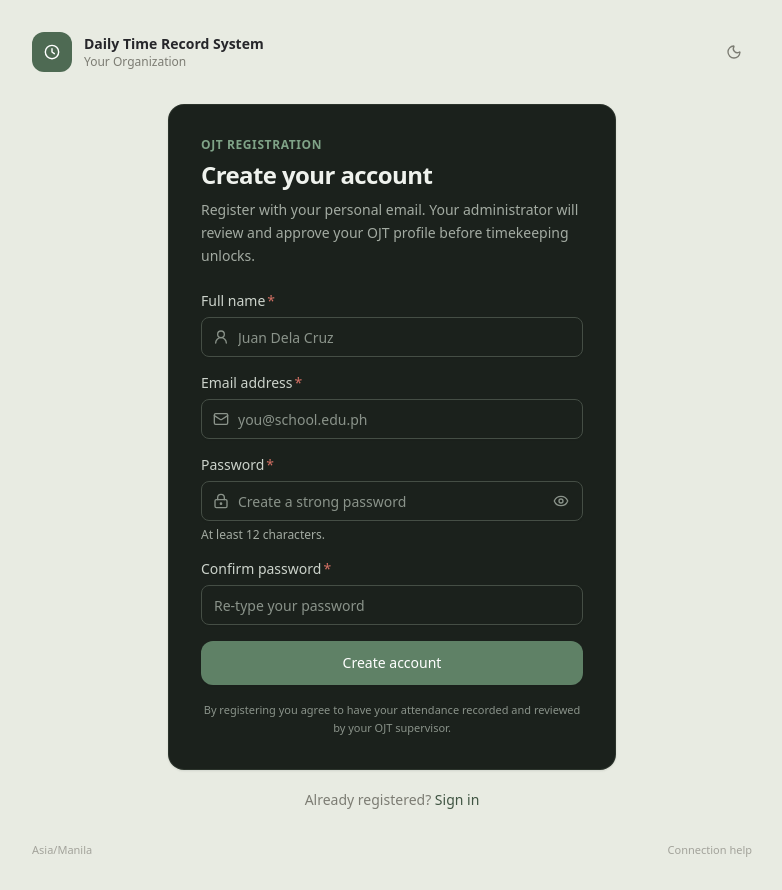
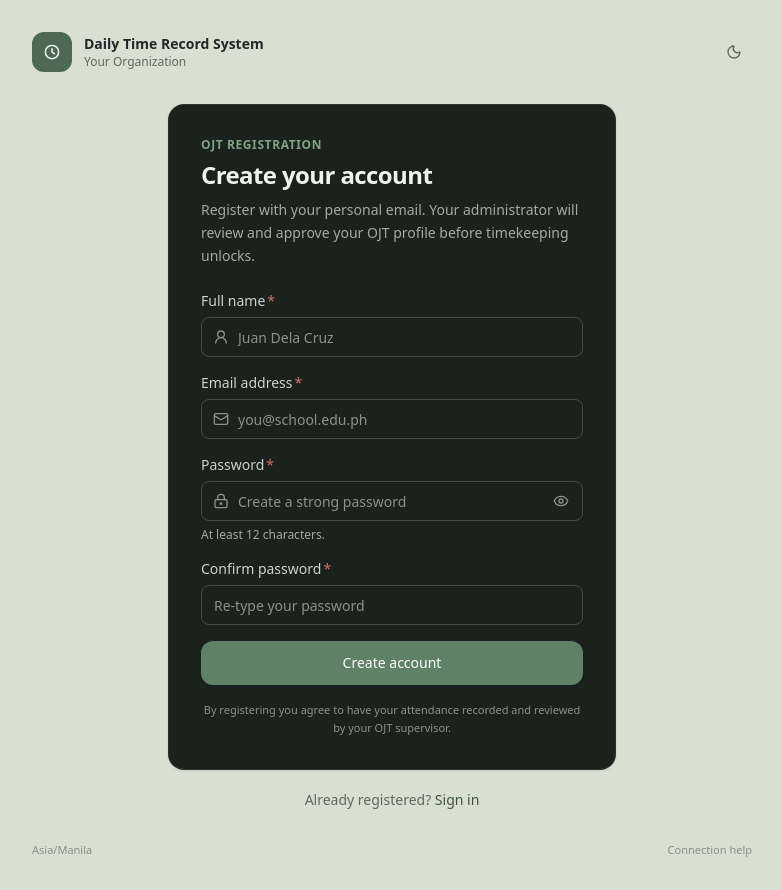
Before and after one commit to kyle12314124/ojtdtrnig4xzxzxzxz, a React (Vite) app: page /register in a window 1280 px wide. Shown: the whole page, without its empty margins (248-1030 px from the left). Built offline with nearby package versions, Linux system fonts and the light colour scheme; no server answers.

Commit message:
Theme: darken the light canvas further
Canvas moves to #d9dfd1, a deeper sage grey, so white chrome and dark cards read with more separation. Secondary ink tokens are deepened slightly to keep muted text legible on the darker page.

```diff
--- a/index.html
+++ b/index.html
@@ -3,7 +3,7 @@
   <head>
     <meta charset="UTF-8" />
     <meta name="viewport" content="width=device-width, initial-scale=1.0, viewport-fit=cover" />
-    <meta name="theme-color" content="#e8ebe2" />
+    <meta name="theme-color" content="#d9dfd1" />
     <script>
       // Apply the saved theme before first paint (default: light canvas, dark cards).
       ;(function () {
@@ -16,7 +16,7 @@
         var mode = stored === 'dim' ? 'dim' : 'light'
         document.documentElement.dataset.theme = mode
         var meta = document.querySelector('meta[name="theme-color"]')
-        if (meta) meta.setAttribute('content', mode === 'dim' ? '#141814' : '#e8ebe2')
+        if (meta) meta.setAttribute('content', mode === 'dim' ? '#141814' : '#d9dfd1')
       })()
     </script>
     <meta
--- a/src/components/layout/theme-toggle.tsx
+++ b/src/components/layout/theme-toggle.tsx
@@ -21,7 +21,7 @@ export function ThemeToggle({ className }: { className?: string }) {
   useEffect(() => {
     document.documentElement.dataset.theme = mode
     const meta = document.querySelector('meta[name="theme-color"]')
-    if (meta) meta.setAttribute('content', mode === 'dim' ? '#141814' : '#e8ebe2')
+    if (meta) meta.setAttribute('content', mode === 'dim' ? '#141814' : '#d9dfd1')
     try {
       localStorage.setItem(STORAGE_KEY, mode)
     } catch {
--- a/src/styles/index.css
+++ b/src/styles/index.css
@@ -28,8 +28,8 @@
   --color-ink-100: #f1f1ef;
   --color-ink-200: #e4e4e0;
   --color-ink-300: #d0d0ca;
-  --color-ink-400: #a3a39b;
-  --color-ink-500: #7c7c73;
+  --color-ink-400: #8d8d85;
+  --color-ink-500: #66665e;
   --color-ink-600: #63635b;
   --color-ink-700: #4f4f49;
   --color-ink-800: #3a3a36;
@@ -37,9 +37,9 @@
   --color-ink-950: #17171a;
 
   /* Semantic accents */
-  --color-canvas: #e8ebe2;
+  --color-canvas: #d9dfd1;
   --color-surface: #ffffff;
-  --color-surface-muted: #f2f4ee;
+  --color-surface-muted: #e7ebdf;
   /* Fixed dark surface for brand panels: stays dark in both themes. */
   --color-hero: #22301f;
   --color-success-50: #eef7f0;
```
